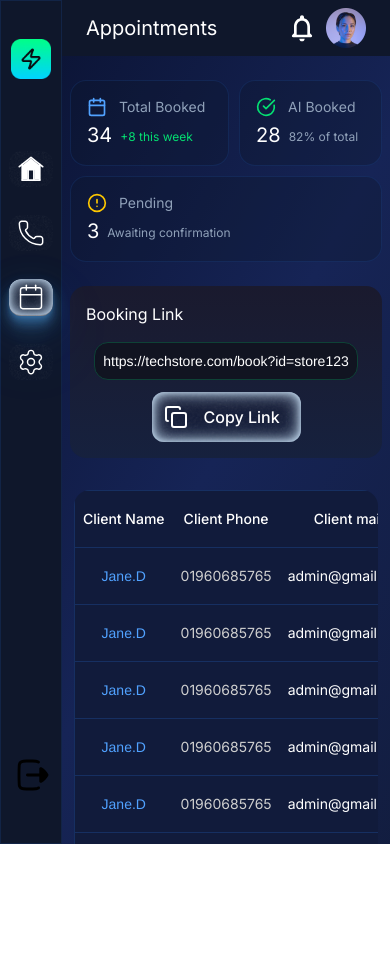
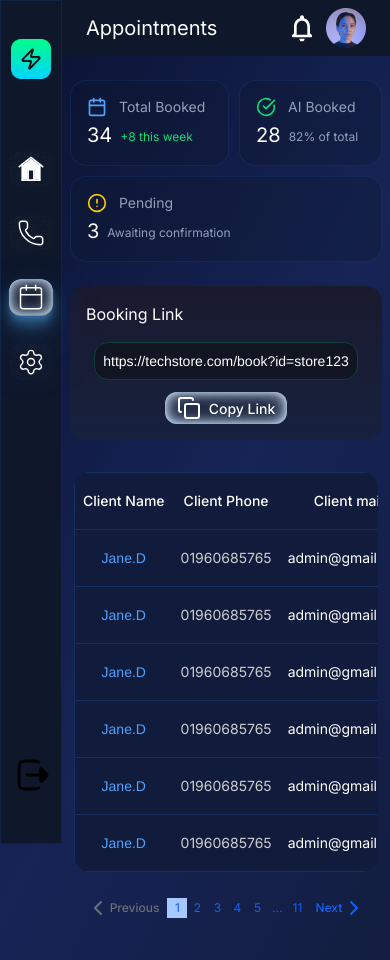
Before and after one commit to dearnasaruddin/flashfix, a React (Vite) app: page /appointments in a window 390 px wide. Before the commit the page ends 844 px from the top, so only its background shows below. Built offline with nearby package versions, Linux system fonts and the light colour scheme.

Commit message:
spacing, color and header sticky problem fixed

```diff
--- a/src/components/appointmentCards/BookingLink.jsx
+++ b/src/components/appointmentCards/BookingLink.jsx
@@ -25,7 +25,7 @@ const BookingLink = () => {
                     https://techstore.com/book?id=store123
                 </div>
                 <ButtonMain
-                    className={ 'inset-shadow-primary bg-linear-to-b from-[#152252] to-[#111B3C] py-3.25 px-3 h-12.5 w-37.25 '}
+                    className={ 'inset-shadow-primary bg-linear-to-b from-[#152252] to-[#111B3C] md:py-3.25 px-3 md:h-12.5 md:w-37.25 '}
                     icon={copied ?
                         <Check className={`${copied ? 'scale-100' : ' scale-0'}  transition-all duration-500 md:text-2xl`} />
                         :
--- a/src/components/appointmentTable/Pagination.jsx
+++ b/src/components/appointmentTable/Pagination.jsx
@@ -43,13 +43,13 @@ const Pagination = ({ totalItems, itemPerPage, currentPage, onPageChange }) => {
                 <span className='font-medium'>Previous</span>
             </button>
 
-            <button onClick={() => onPageChange(1)} className={`size-5 md:size-10 flex justify-center items-center text-[#0F62FE] ${currentPage == 1 ? 'bg-[#A6C8FF]' : 'cursor-pointer hover:bg-gray-200'}`}>1</button>
+            <button onClick={() => onPageChange(1)} className={`size-5 md:size-10 flex justify-center items-center text-[#0F62FE] ${currentPage == 1 ? 'bg-[#A6C8FF]' : 'cursor-pointer hover:bg-primary'}`}>1</button>
 
             {pageNumbers.map((pageNumber, index) => (
-                <button key={index} disabled={pageNumber == '...'} onClick={() => onPageChange(pageNumber)} className={`size-5 md:size-10 text-[#0F62FE]  ${currentPage == pageNumber ? 'bg-[#A6C8FF]' : pageNumber != '...' && 'cursor-pointer hover:bg-gray-200'}`} >{pageNumber}</button>
+                <button key={index} disabled={pageNumber == '...'} onClick={() => onPageChange(pageNumber)} className={`size-5 md:size-10 text-[#0F62FE]  ${currentPage == pageNumber ? 'bg-[#A6C8FF]' : pageNumber != '...' && 'cursor-pointer hover:bg-primary'}`} >{pageNumber}</button>
             ))}
 
-            <button onClick={() => onPageChange(totalPages)} className={`size-5 md:size-10 flex justify-center items-center text-[#0F62FE] ${currentPage == totalPages ? 'bg-[#A6C8FF]' : 'hover:bg-gray-200'}`}>{totalPages}</button>
+            <button onClick={() => onPageChange(totalPages)} className={`size-5 md:size-10 flex justify-center items-center text-[#0F62FE] ${currentPage == totalPages ? 'bg-[#A6C8FF]' : 'hover:bg-primary'}`}>{totalPages}</button>
 
             <button onClick={() => onPageChange(currentPage + 1)} disabled={currentPage === totalPages} className={`flex items-center md:gap-2 p-2 ${currentPage == totalPages ? 'text-[#697077]' : 'text-[#0F62FE]'} cursor-pointer`}>
                 <span className='font-medium'>Next</span>
--- a/src/components/callLogs/CallDetails.jsx
+++ b/src/components/callLogs/CallDetails.jsx
@@ -56,7 +56,7 @@ const CallDetails = ({ data }) => {
 
           <Button
             className={
-              "audio-gradient flex justify-center w-full rounded-[14px] border h-12.5 border-[#AD46FF30] "
+              "audio-gradient flex justify-center w-full rounded-[14px] border md:h-12.5 border-[#AD46FF30] "
             }
           >
             <PlayIcon />
--- a/src/components/commonLayouts/CommonLayout.jsx
+++ b/src/components/commonLayouts/CommonLayout.jsx
@@ -5,7 +5,7 @@ import Header from "../header/Header"
 
 const CommonLayout = () => {
     return (
-        <div className="flex h-dvh bg-[linear-gradient(118.53deg,#020618_-34.38%,#162456_54.59%,#0F172B_143.57%)] overflow-y-scroll">
+        <div className="flex bg-[linear-gradient(118.53deg,#020618_-34.38%,#162456_54.59%,#0F172B_143.57%)] ">
             <Sidebar />
             <div className="grow">
                 <Header />
--- a/src/components/shared/ButtonMain.jsx
+++ b/src/components/shared/ButtonMain.jsx
@@ -11,7 +11,7 @@ const ButtonMain = ({ icon, text, routeName, className, onClick, profile }) => {
     rounded-[12px]
     bg-dot-img
     cursor-pointer
-    ${icon ? 'flex items-center gap-4' : ''}
+    ${icon ? 'flex items-center gap-2 md:gap-4' : ''}
     ${pathname == routeName || pathname.includes(text.toLocaleLowerCase()) ?
             'inset-shadow border-b border-[rgba(255,255,255,0.50)]'
             :
@@ -45,7 +45,7 @@ const ButtonMain = ({ icon, text, routeName, className, onClick, profile }) => {
                     </span>
                 }
                 {/* ============ Text ============ */}
-                <span className="font-inter font-medium text-base leading-[150%] text-white whitespace-nowrap">
+                <span className="font-inter font-medium text-sm md:text-base leading-[150%] text-white whitespace-nowrap">
                     {text}
                 </span>
             </button>
--- a/src/components/sidebar/Sidebar.jsx
+++ b/src/components/sidebar/Sidebar.jsx
@@ -5,7 +5,7 @@ import MenuItems from "./MenuItems"
 const Sidebar = () => {
 
     return (
-        <div className='h-full flex flex-col bg-primary pt-9.5 pb-13 border border-borderColor sticky top-0 left-0 z-50'>
+        <div className='h-dvh flex flex-col bg-primary pt-9.5 pb-13 border border-borderColor sticky top-0 left-0 z-50'>
             <div className="w-fit mx-auto max-md:max-w-10">
                 <Link to={'/'}><img src="./logo.png" alt="logo" /></Link>
             </div>
--- a/src/components/ui/table.jsx
+++ b/src/components/ui/table.jsx
@@ -60,7 +60,7 @@ function TableRow({
     <tr
       data-slot="table-row"
       className={cn(
-        "hover:bg-muted/50 data-[state=selected]:bg-muted border transition-colors",
+        "hover:bg-primary data-[state=selected]:bg-muted border transition-colors",
         className
       )}
       {...props} />
```
